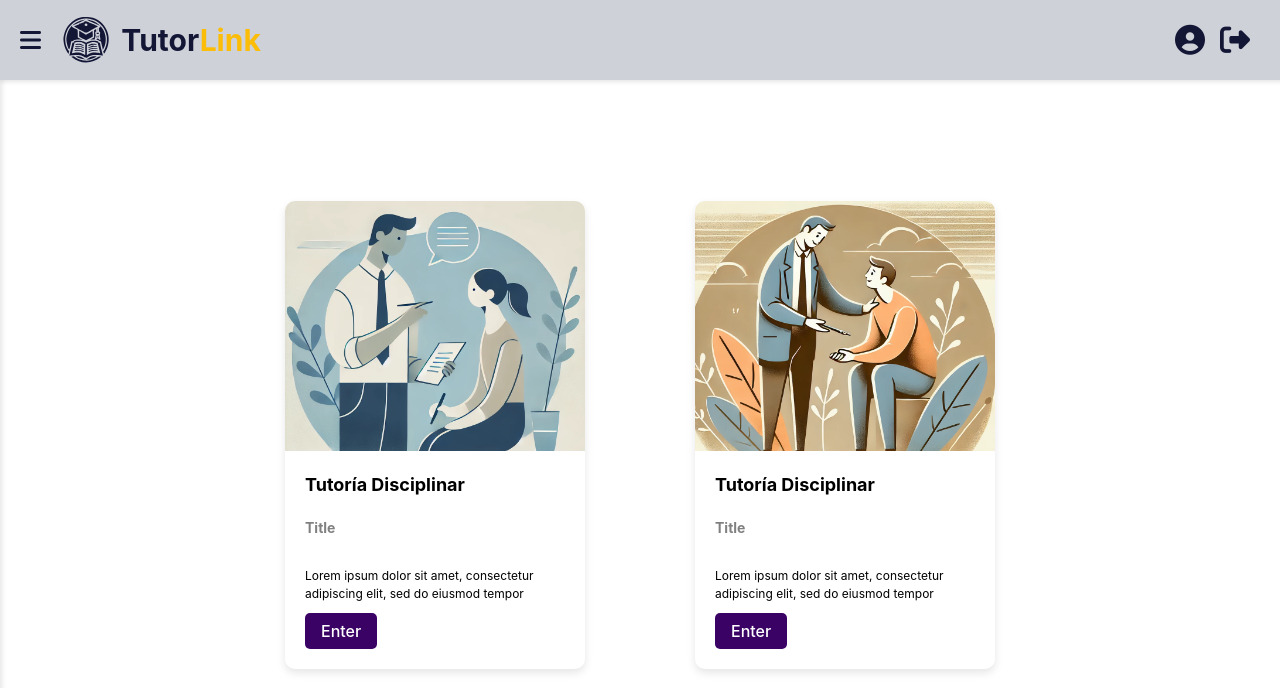
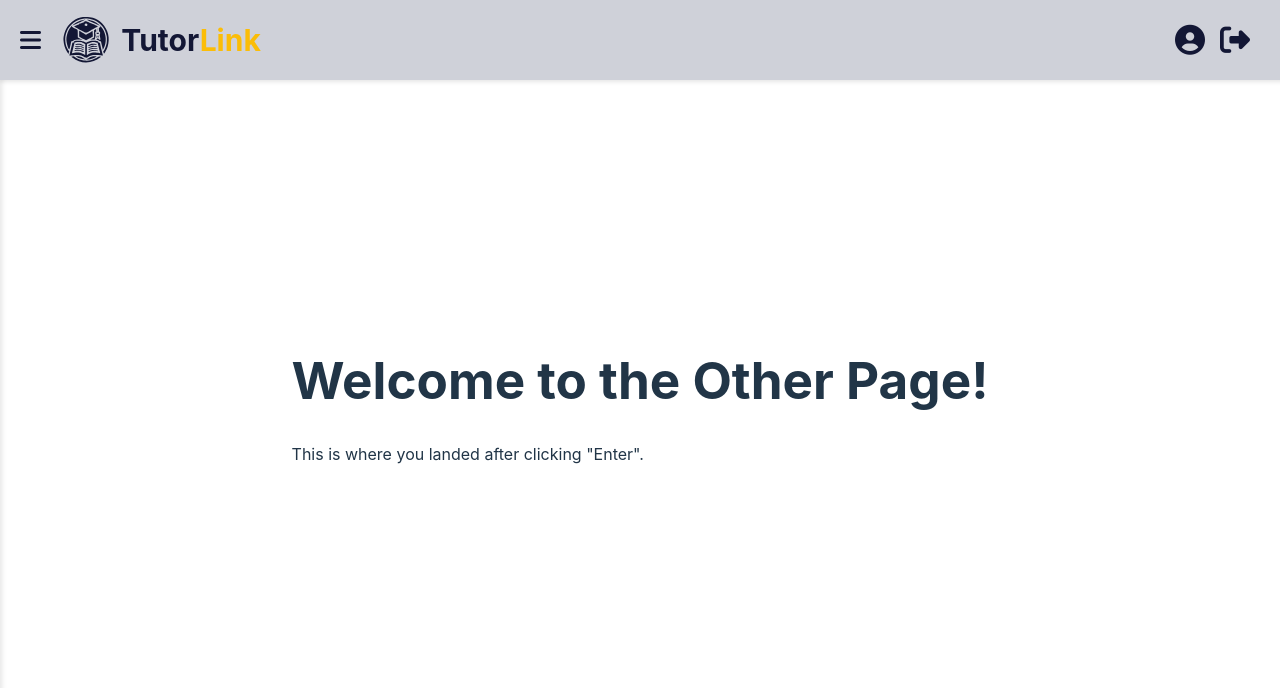
Before and after one commit to TutorLink-Modular/TutorLink, a React (Vite) app: page /other in a window 1280 px wide. Shown: the top 688 px of the page. Built offline with nearby package versions, Linux system fonts and the light colour scheme.

Commit message:
Funcionalidad de los botones Enter de las cartas

```diff
--- a/package.json
+++ b/package.json
@@ -12,7 +12,8 @@
   "dependencies": {
     "@fortawesome/fontawesome-free": "^6.6.0",
     "react": "^18.3.1",
-    "react-dom": "^18.3.1"
+    "react-dom": "^18.3.1",
+    "react-router-dom": "^6.28.0"
   },
   "devDependencies": {
     "@eslint/js": "^9.9.0",
--- a/src/App.jsx
+++ b/src/App.jsx
@@ -1,13 +1,20 @@
 import React from "react";
+import { BrowserRouter as Router, Route, Routes } from "react-router-dom";
 import Header from "./components/Header";
 import CardContainer from "./components/CardContainer";
+import OtherPage from "./components/OtherPage"; // Asegúrate de crear este componente
 
 function App() {
   return (
-    <div className="App">
-      {<Header />}
-      <CardContainer />
-    </div>
+    <Router>
+      <div className="App">
+        <Header />
+        <Routes>
+          <Route path="/" element={<CardContainer />} />
+          <Route path="/other" element={<OtherPage />} />
+        </Routes>
+      </div>
+    </Router>
   );
 }
 
--- a/src/components/Card.jsx
+++ b/src/components/Card.jsx
@@ -1,4 +1,5 @@
 import React from "react";
+import { Link } from "react-router-dom";
 import "../styles/Card.css";
 
 const Card = ({ title, subtitle, description, imageUrl }) => {
@@ -12,7 +13,9 @@ const Card = ({ title, subtitle, description, imageUrl }) => {
         <h3 className="card-title">{title}</h3>
         <h4 className="card-subtitle">{subtitle}</h4>
         <p className="card-description">{description}</p>
-        <button className="card-button">Enter</button>
+        <Link to="/other">
+          <button className="card-button">Enter</button>
+        </Link>
       </div>
     </div>
   );
--- a/src/components/CardContainer.jsx
+++ b/src/components/CardContainer.jsx
@@ -14,7 +14,7 @@ const CardContainer = () => {
       imageUrl: image1,
     },
     {
-      title: "Tutoría Disciplinar",
+      title: "Tutoría De Orientación",
       subtitle: "Title",
       description:
         "Lorem ipsum dolor sit amet, consectetur adipiscing elit, sed do eiusmod tempor",
--- /dev/null
+++ b/src/components/OtherPage.jsx
@@ -0,0 +1,12 @@
+import React from "react";
+
+const OtherPage = () => {
+  return (
+    <div>
+      <h1>Welcome to the Other Page!</h1>
+      <p>This is where you landed after clicking "Enter".</p>
+    </div>
+  );
+};
+
+export default OtherPage;
--- a/src/index.css
+++ b/src/index.css
@@ -5,7 +5,7 @@
 
   color-scheme: light dark;
   color: rgba(255, 255, 255, 0.87);
-  background-color: #202437;
+  background-color: #131735;
 
   font-synthesis: none;
   text-rendering: optimizeLegibility;
--- a/src/styles/Card.css
+++ b/src/styles/Card.css
@@ -48,7 +48,7 @@
 }
 
 .card-button {
-  background-color: #3b0266;
+  background-color: #1d245a;
   color: white;
   border: none;
   border-radius: 5px;
@@ -58,7 +58,7 @@
 }
 
 .card-button:hover {
-  background-color: #2a014b;
+  background-color: #131735;
 }
 
 /* Media query para pantallas más pequeñas */
```
Also changed, not shown: 1 other file (tests, documents, lock files or other folders).
